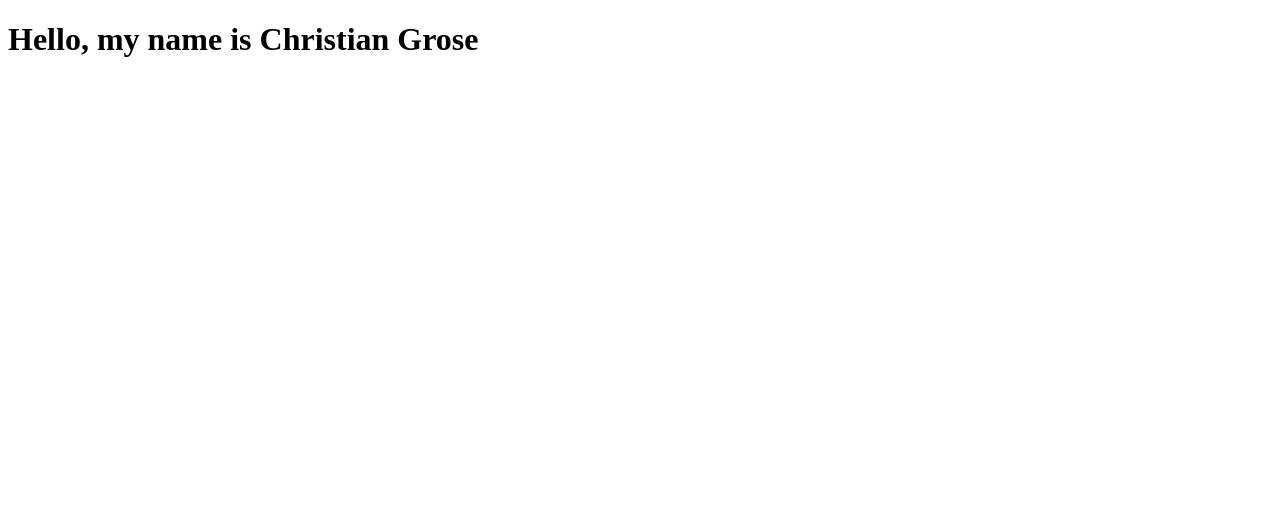
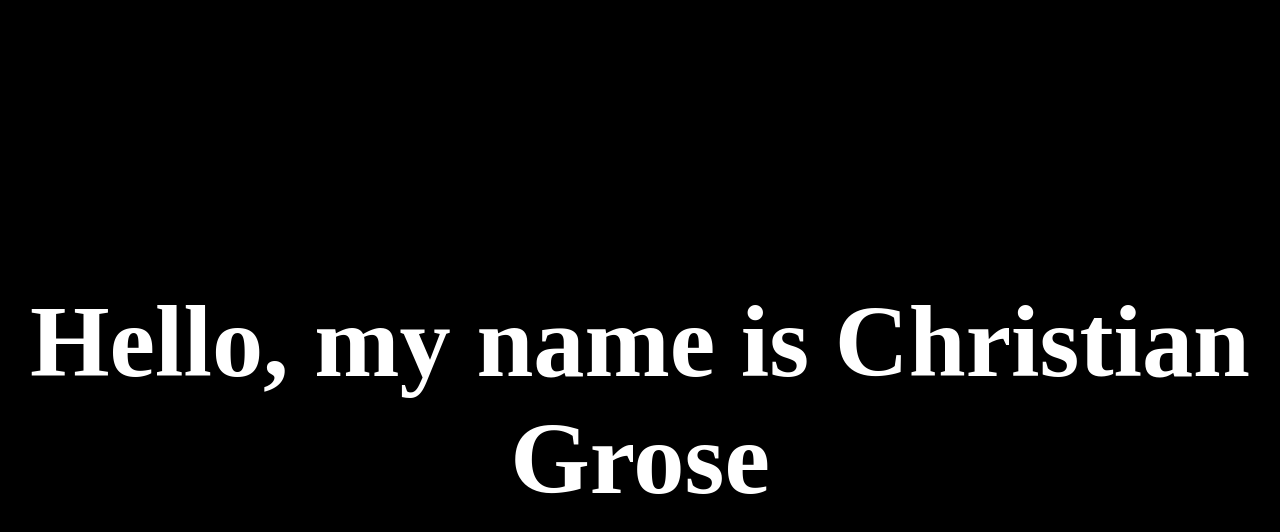
Before and after one commit to Megalohyrax/hello-world, a plain HTML site: page index.html in a window 1280 px wide. Drawn offline with Linux system fonts and the light colour scheme.

Commit message:
Style page: black background, larger name, centered layout
Co-Authored-By: Claude Sonnet 5 <noreply@anthropic.com>

```diff
--- a/index.html
+++ b/index.html
@@ -3,6 +3,21 @@
 <head>
 <meta charset="UTF-8">
 <title>Hello</title>
+<style>
+  body {
+    margin: 0;
+    height: 100vh;
+    background: black;
+    color: white;
+    display: flex;
+    align-items: center;
+    justify-content: center;
+    text-align: center;
+  }
+  h1 {
+    font-size: 8vw;
+  }
+</style>
 </head>
 <body>
 <h1>Hello, my name is Christian Grose</h1>
```
